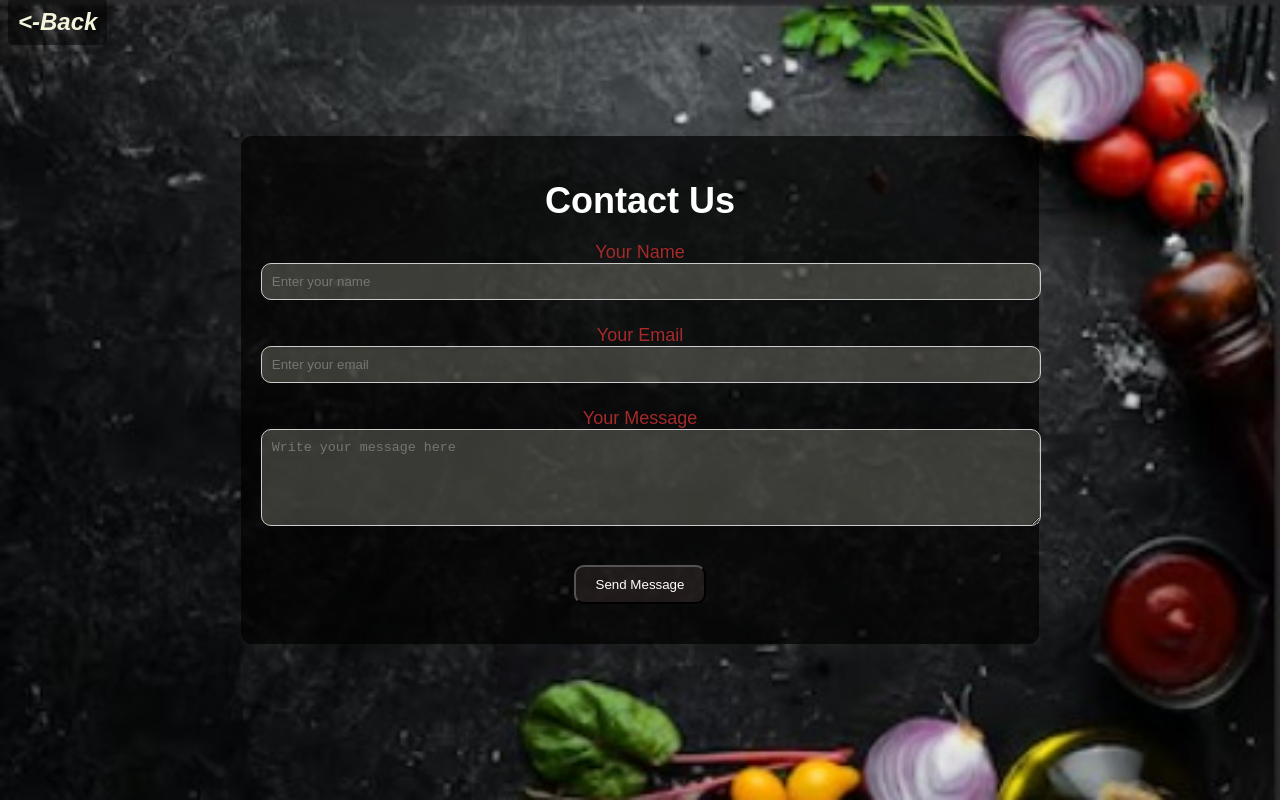
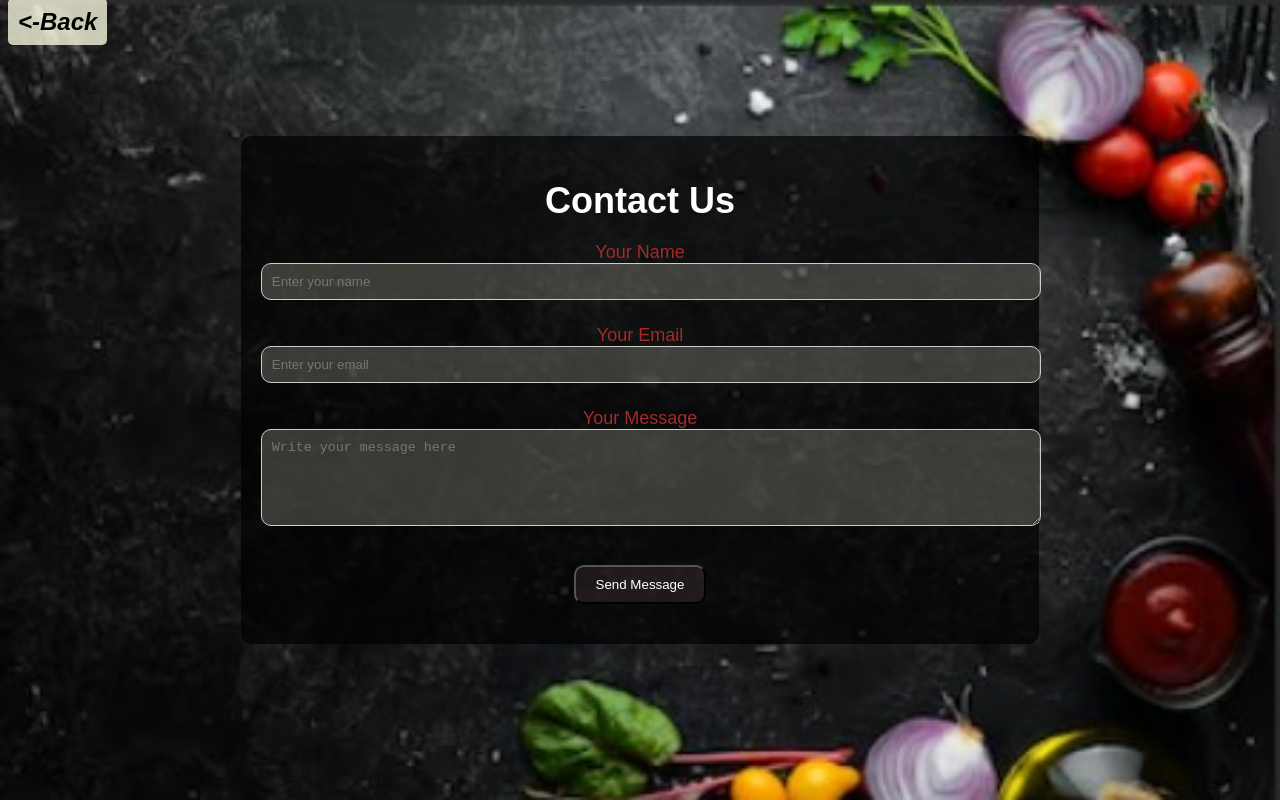
Before and after one commit to Mohamed-Anwar33/food-project, a plain HTML site: page page 3/contact.html in a window 1280 px wide. In both pictures the pointer is over the link "<-Back". Drawn offline with Linux system fonts and the light colour scheme.

Commit message:
update button

```diff
--- a/page 2/master.css
+++ b/page 2/master.css
@@ -16,6 +16,12 @@ body {
   padding: 10px;
   border-radius: 5px;
 }
+.back-button:hover{
+  background-color: rgba(245, 245, 220, 0.8);
+  color: black;
+
+}
+
 .recipe-container {
   width: 80%;
   margin: 200px auto;
@@ -55,6 +61,10 @@ button {
   display: block;
   margin: 100px auto;
 }
+button:hover {
+  background-color: #5f3b3b;
+  cursor: pointer;
+}
 .ingredients {
   width: 80%;
   margin: 100px auto;
--- a/page 3/index.css
+++ b/page 3/index.css
@@ -16,6 +16,11 @@ body {
   background-color: rgba(0, 0, 0, 0.5);
   padding: 10px;
   border-radius: 5px;
+}
+.back-button:hover{
+  background-color: rgba(245, 245, 220, 0.8);
+  color: black;
+
 }
 .contact-container {
   width: 60%;
```
Also changed, not shown: style.css (+9 -1 lines).
